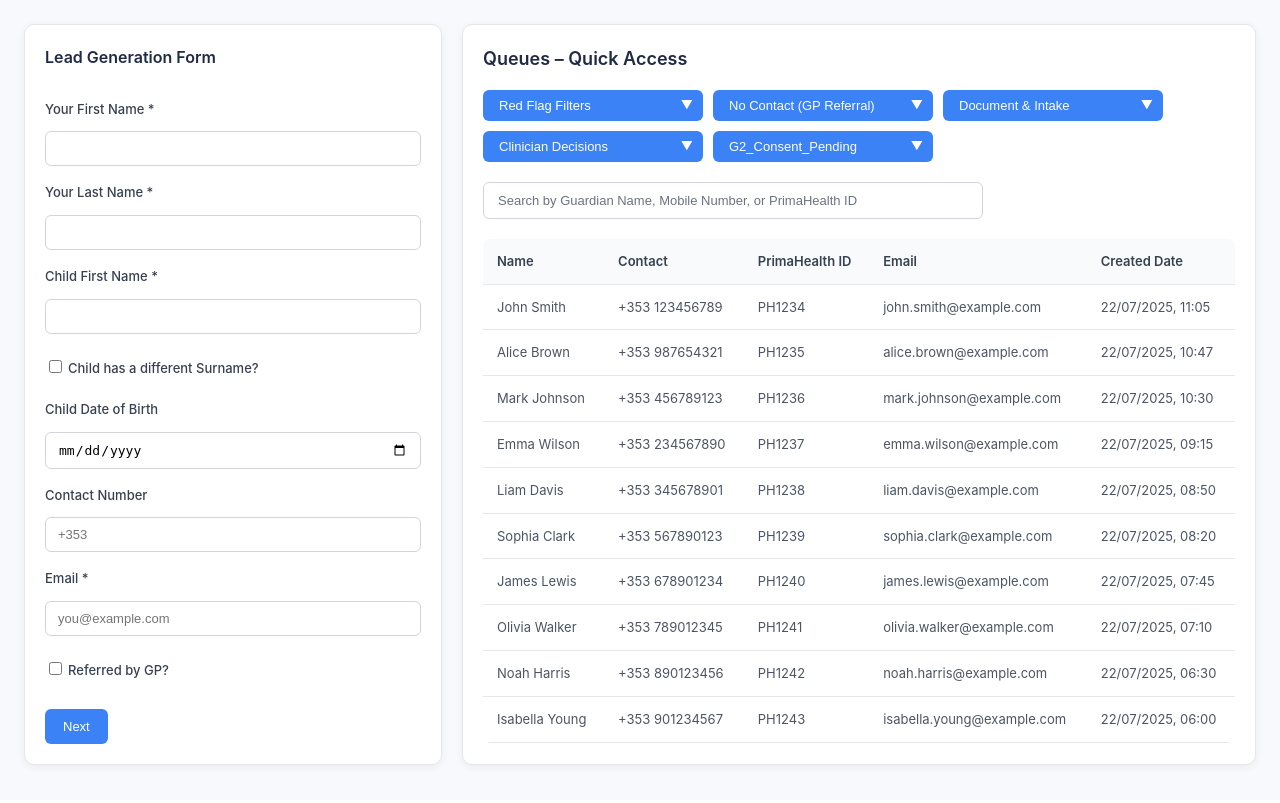
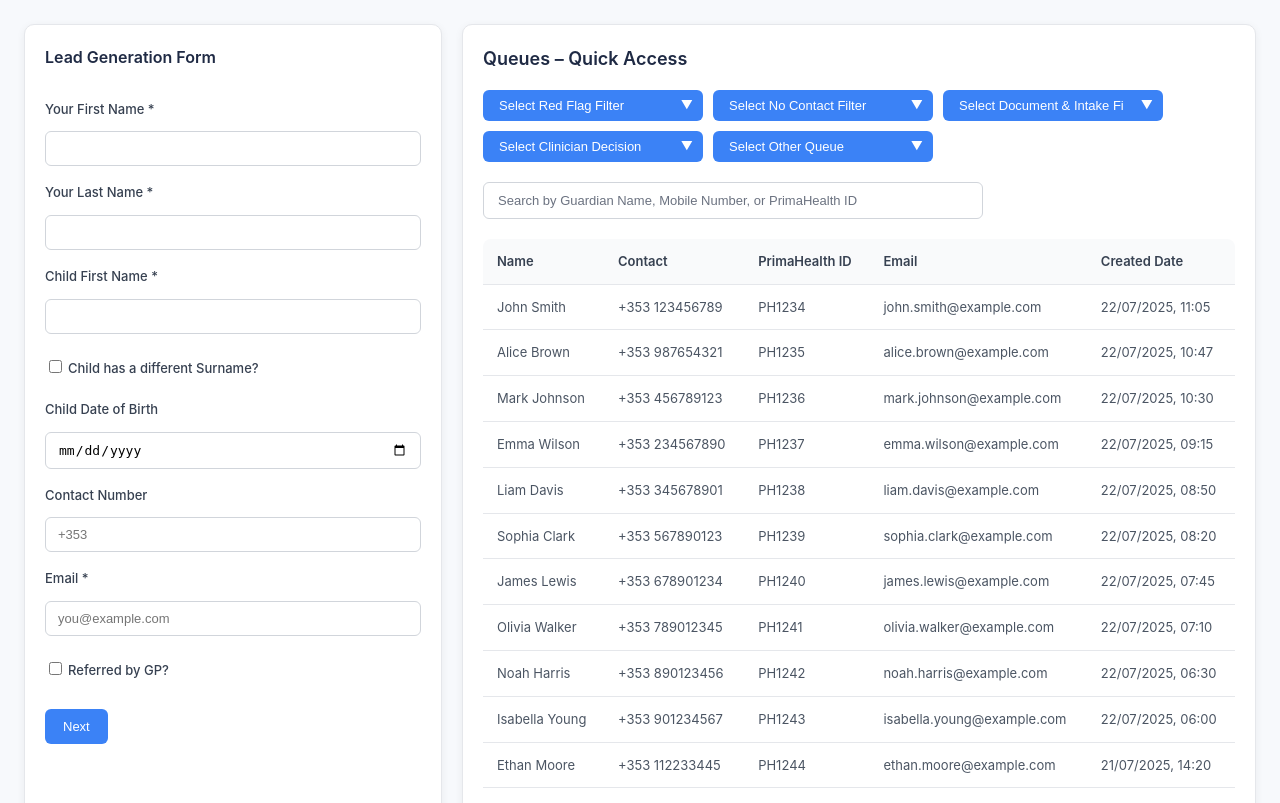
Before and after one commit to pdkv1999/primaHealth, a Flask app: page /phase1/login_cc in a window 1280 px wide. Shown: the top 803 px of the page. Before the commit the page ends 769 px from the top, so only its background shows below. Run offline with Flask 3, Linux system fonts and the light colour scheme.

Commit message:
Updated code

```diff
--- a/templates/login_cc.html
+++ b/templates/login_cc.html
@@ -275,8 +275,8 @@
     <div class="queue-dropdowns">
       <!-- Red Flag Filters -->
       <div class="queue-dropdown">
-        <select onchange="filterQueue(this.value)">
-          <option value="" disabled selected>Red Flag Filters</option>
+        <select onchange="filterQueue(this, this.value)">
+          <option value="" disabled selected>Select Red Flag Filter</option>
           <option value="Red_Flag_CAMHS_Concern">Red Flag – CAMHS Concern</option>
           <option value="Red_Flag_Eating_Disorder">Red Flag – Eating Disorder Concern</option>
           <option value="Red_Flag_Unable_Attend">Red Flag – Unable to Attend In-Person</option>
@@ -288,8 +288,8 @@
 
       <!-- No Contact After Booking Link Sent -->
       <div class="queue-dropdown">
-        <select onchange="filterQueue(this.value)">
-          <option value="" disabled selected>No Contact (GP Referral)</option>
+        <select onchange="filterQueue(this, this.value)">
+          <option value="" disabled selected>Select No Contact Filter</option>
           <option value="No_Contact_7_Days">No Contact – 7 Days Since Booking Link Sent</option>
           <option value="No_Contact_14_Days">No Contact – 14 Days Since Booking Link Sent</option>
           <option value="No_Contact_21_Days">No Contact – 21 Days Since Booking Link Sent</option>
@@ -299,16 +299,16 @@
 
       <!-- Document & Intake Completion -->
       <div class="queue-dropdown">
-        <select onchange="filterQueue(this.value)">
-          <option value="" disabled selected>Document & Intake</option>
+        <select onchange="filterQueue(this, this.value)">
+          <option value="" disabled selected>Select Document & Intake Filter</option>
           <option value="Incomplete_Case">Incomplete Case – Missing Documents or Fields</option>
         </select>
       </div>
 
       <!-- Clinician Decision Outcomes -->
       <div class="queue-dropdown">
-        <select onchange="filterQueue(this.value)">
-          <option value="" disabled selected>Clinician Decisions</option>
+        <select onchange="filterQueue(this, this.value)">
+          <option value="" disabled selected>Select Clinician Decision</option>
           <option value="Clinician_Approved_7_Days">Clinician Approved – Last 7 Days</option>
           <option value="Clinician_Approved_30_Days">Clinician Approved – Last 30 Days</option>
           <option value="Clinician_Approved_This_Year">Clinician Approved – This Year</option>
@@ -323,7 +323,8 @@
 
       <!-- Other Queues -->
       <div class="queue-dropdown">
-        <select onchange="filterQueue(this.value)">
+        <select onchange="filterQueue(this, this.value)">
+          <option value="" disabled selected>Select Other Queue</option>
           <option value="G2_Consent_Pending">G2_Consent_Pending</option>
         </select>
       </div>
@@ -503,18 +504,38 @@
       });
     }
 
-    function filterQueue(queueName) {
+    function filterQueue(selectedDropdown, queueName) {
       const rows = document.querySelectorAll("#patientTable tbody tr");
+      const allDropdowns = document.querySelectorAll(".queue-dropdown select");
 
+      // Reset all other dropdowns to their default (no selection) state
+      allDropdowns.forEach(dropdown => {
+        if (dropdown !== selectedDropdown) {
+          dropdown.value = "";
+        }
+      });
+
+      // If no queue is selected (empty value), show all rows
+      if (!queueName) {
+        rows.forEach(row => {
+          row.style.display = "";
+        });
+        return;
+      }
+
+      // Filter rows based on the selected queue
       rows.forEach(row => {
         const queue = row.getAttribute("data-queue");
-        row.style.display = (queue === queueName) ? "" : "none";
+        row.style.display = queue === queueName ? "" : "none";
       });
     }
 
-    // Initialize with Recently Viewed Leads
+    // Initialize with all rows visible (no filter applied)
     document.addEventListener("DOMContentLoaded", () => {
-      filterQueue("Recently_Viewed");
+      const rows = document.querySelectorAll("#patientTable tbody tr");
+      rows.forEach(row => {
+        row.style.display = "";
+      });
     });
   </script>
 
```
